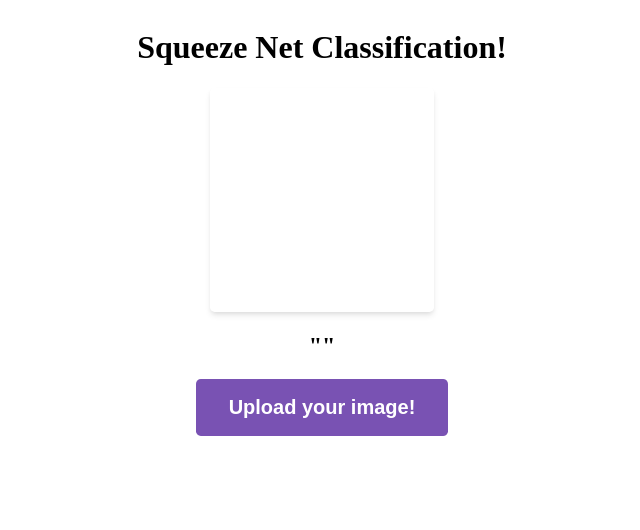
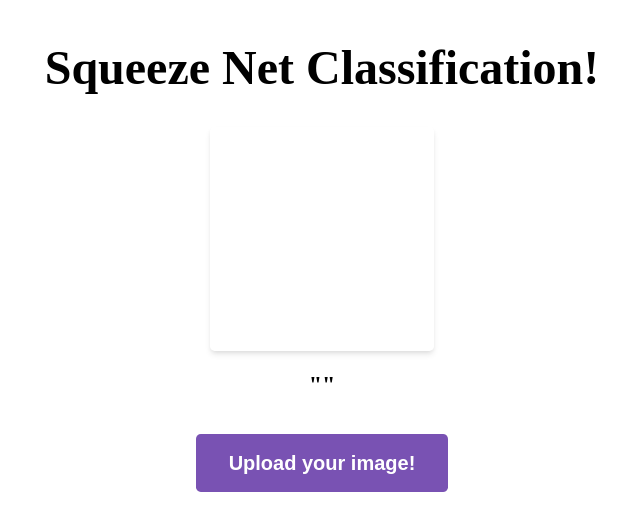
Before and after one commit to ShZh-libraries/sznn, a website built with webpack: page examples/classify/index.html in a window 1280 px wide. Shown: the whole page, without its empty margins (318-958 px from the left). Built offline with nearby package versions, Linux system fonts and the light colour scheme.

Commit message:
style(example): make two examples the same styles.

```diff
--- a/examples/classify/index.html
+++ b/examples/classify/index.html
@@ -13,7 +13,9 @@
       }
 
       h1 {
+        font-size: 3rem;
         font-family: serif;
+        margin-bottom: 2rem
       }
 
       canvas {
@@ -24,6 +26,7 @@
       }
 
       button {
+        margin-top: 1rem;
         display: inline-block;
 
         color: #fff;
```
